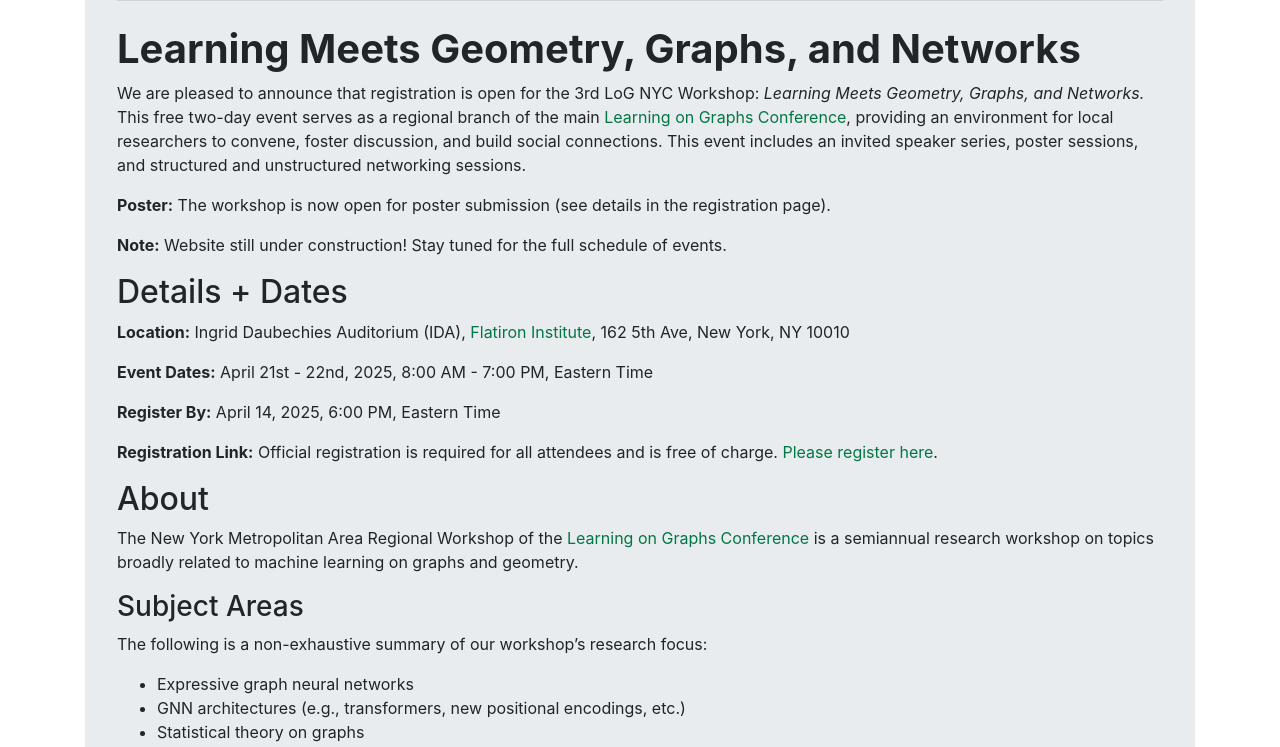
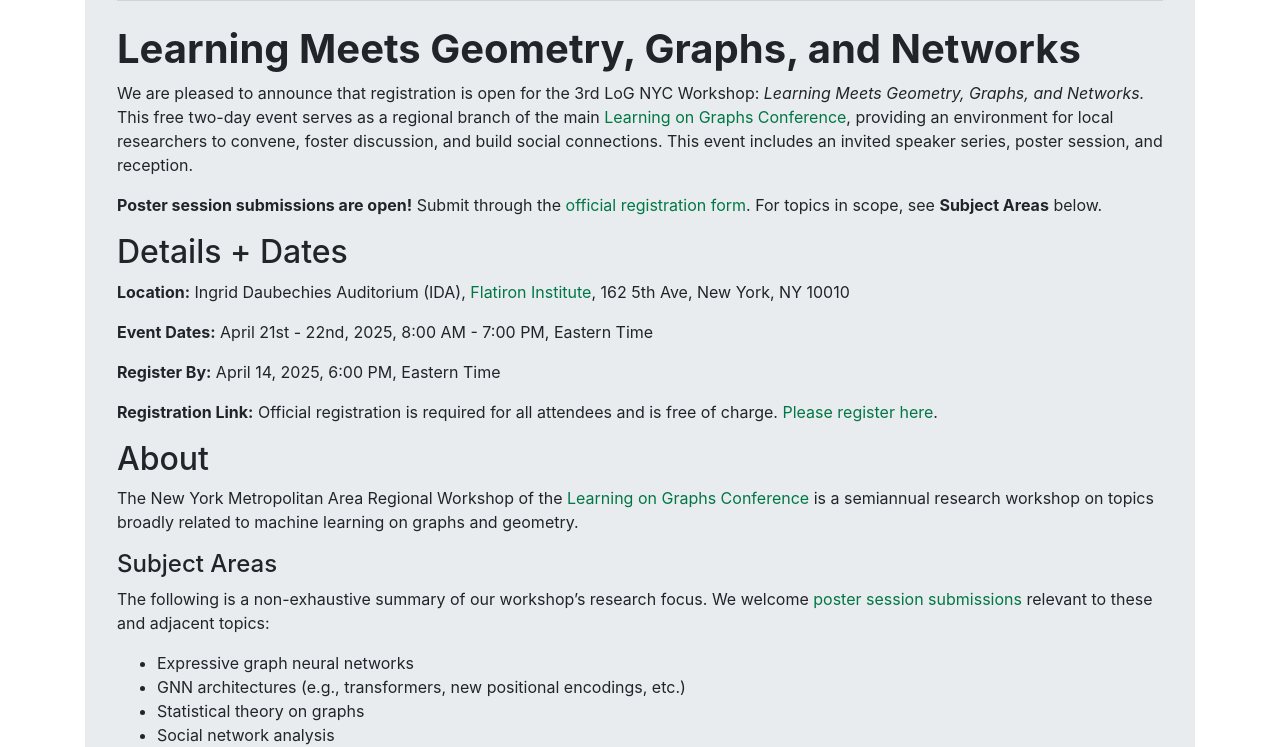
Before and after one commit to log-nyc/log-nyc.github.io, a Jekyll site: the page built from index.md, in a window 1280 px wide and 900 px high, scrolled down 595 px, cut to the strip 153-900 px from the top of the window. Built offline with Jekyll 4.4.1, drawn with Linux system fonts in a browser that asks for light colours; our own code applies the rules of GitHub Pages for plain Markdown files.

Commit message:
update landing page

```diff
--- a/index.md
+++ b/index.md
@@ -1,11 +1,9 @@
 
 # **Learning Meets Geometry, Graphs, and Networks**
 
-We are pleased to announce that registration is open for the 3rd LoG NYC Workshop: *Learning Meets Geometry, Graphs, and Networks.* This free two-day event serves as a regional branch of the main [Learning on Graphs Conference](https://logconference.org/), providing an environment for local researchers to convene, foster discussion, and build social connections. This event includes an invited speaker series, poster sessions, and structured and unstructured networking sessions.
+We are pleased to announce that registration is open for the 3rd LoG NYC Workshop: *Learning Meets Geometry, Graphs, and Networks.* This free two-day event serves as a regional branch of the main [Learning on Graphs Conference](https://logconference.org/), providing an environment for local researchers to convene, foster discussion, and build social connections. This event includes an invited speaker series, poster session, and reception.
 
-**Poster:** The workshop is now open for poster submission (see details in the registration page).
-
-**Note:** Website still under construction! Stay tuned for the full schedule of events.
+**Poster session submissions are open!** Submit through the [official registration form](https://events.simonsfoundation.org/event/90116c4e-d87a-4943-8bb8-b3b92d0ff398/regProcessStep1:9d11078f-3ba9-4a4e-be59-4d82b9e7a8ca?RefId=Registration). For topics in scope, see **Subject Areas** below.
 
 
 ## Details + Dates
@@ -23,9 +21,9 @@
 
 The New York Metropolitan Area Regional Workshop of the [Learning on Graphs Conference](https://logconference.org/) is a semiannual research workshop on topics broadly related to machine learning on graphs and geometry.
 
-### Subject Areas
+#### Subject Areas
 
-The following is a non-exhaustive summary of our workshop's research focus:
+The following is a non-exhaustive summary of our workshop's research focus. We welcome [poster session submissions](https://events.simonsfoundation.org/event/90116c4e-d87a-4943-8bb8-b3b92d0ff398/regProcessStep1:9d11078f-3ba9-4a4e-be59-4d82b9e7a8ca?RefId=Registration) relevant to these and adjacent topics:
 
 - Expressive graph neural networks
 - GNN architectures (e.g., transformers, new positional encodings, etc.)
```
